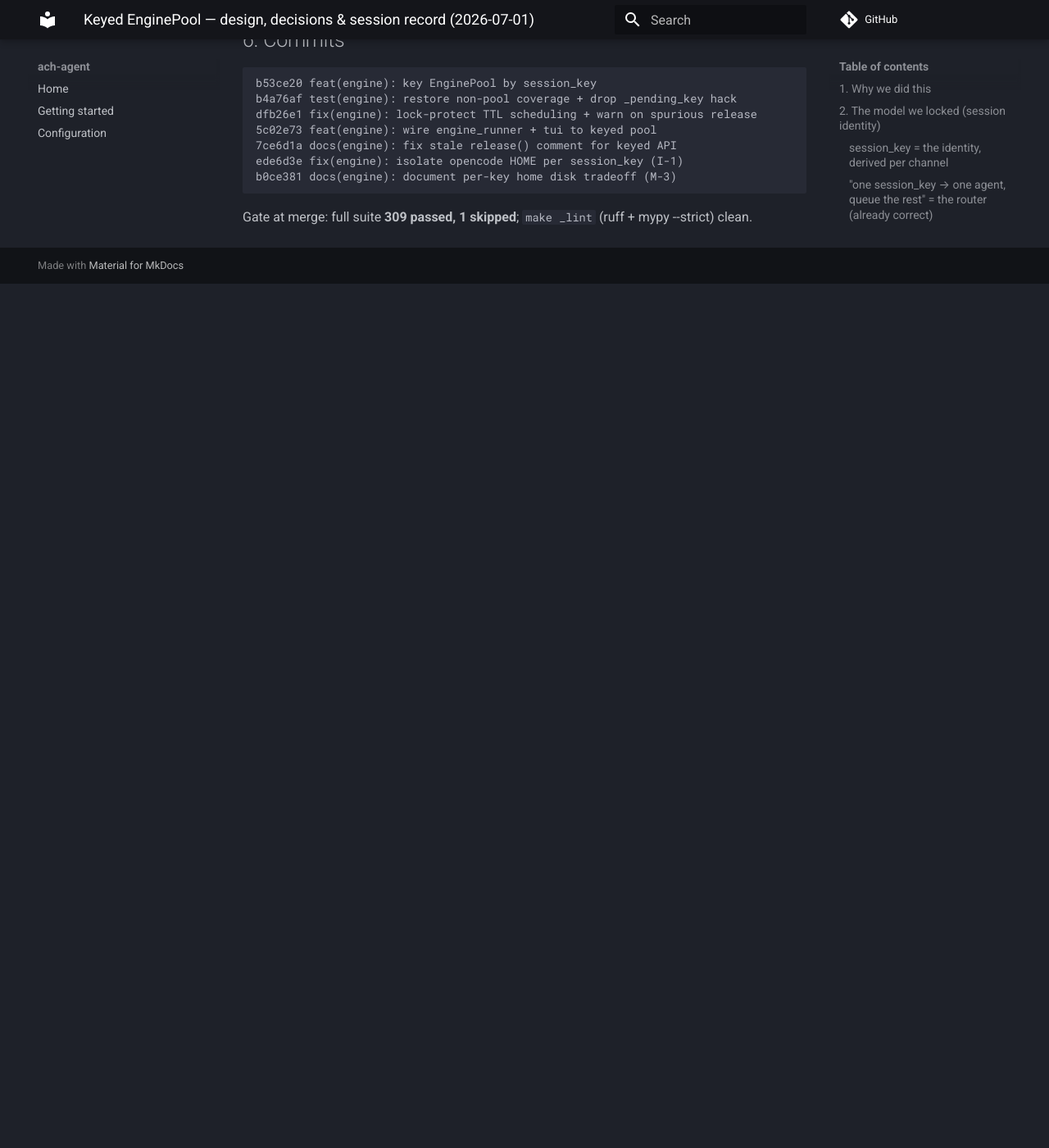
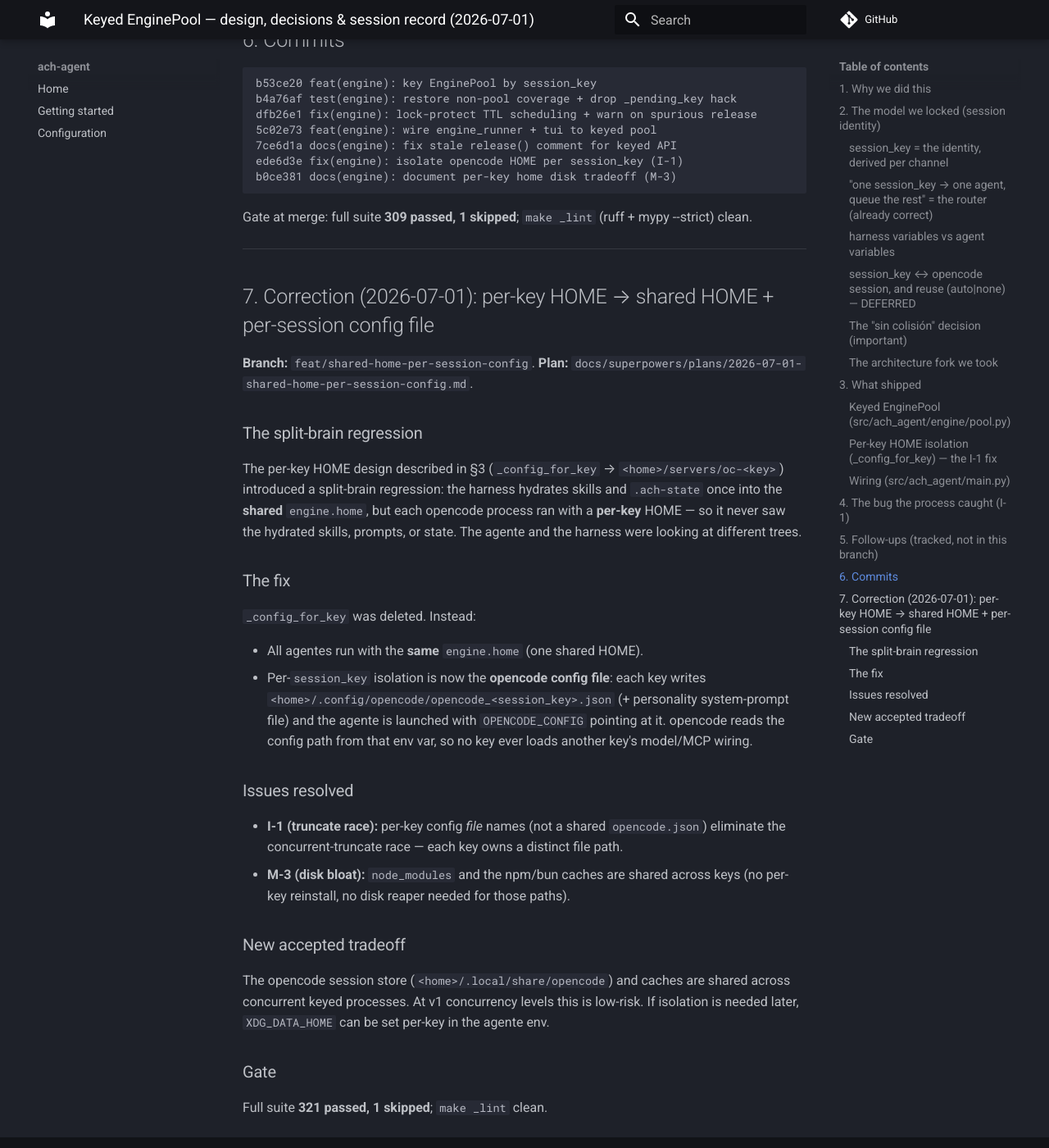
Before and after one commit to ackstorm/ach-agent, an MkDocs documentation site: the page built from docs/references/2026-07-01-keyed-engine-pool.md, in a window 1280 px wide and 1400 px high, scrolled down 4336 px. Shown: the whole window at 82% size. Built offline with MkDocs 1.6.1 and Material for MkDocs 9.7.7, drawn with Linux system fonts in a browser that asks for light colours; comment, search, counter and statistics services are not loaded; before the commit the page ends 4682 px from its top, so only the background shows below that.

Commit message:
docs(engine): shared HOME + per-session config file (supersede per-key home)

````diff
--- a/docs/references/2026-07-01-keyed-engine-pool.md
+++ b/docs/references/2026-07-01-keyed-engine-pool.md
@@ -169,3 +169,44 @@ b0ce381 docs(engine): document per-key home disk tradeoff (M-3)
 ```
 
 Gate at merge: full suite **309 passed, 1 skipped**; `make _lint` (ruff + mypy --strict) clean.
+
+---
+
+## 7. Correction (2026-07-01): per-key HOME → shared HOME + per-session config file
+
+**Branch:** `feat/shared-home-per-session-config`. **Plan:**
+`docs/superpowers/plans/2026-07-01-shared-home-per-session-config.md`.
+
+### The split-brain regression
+
+The per-key HOME design described in §3 (`_config_for_key` → `<home>/servers/oc-<key>`) introduced
+a split-brain regression: the harness hydrates skills and `.ach-state` once into the **shared**
+`engine.home`, but each opencode process ran with a **per-key** HOME — so it never saw the
+hydrated skills, prompts, or state. The agente and the harness were looking at different trees.
+
+### The fix
+
+`_config_for_key` was deleted. Instead:
+
+- All agentes run with the **same** `engine.home` (one shared HOME).
+- Per-`session_key` isolation is now the **opencode config file**: each key writes
+  `<home>/.config/opencode/opencode_<session_key>.json` (+ personality system-prompt file) and
+  the agente is launched with `OPENCODE_CONFIG` pointing at it. opencode reads the config path
+  from that env var, so no key ever loads another key's model/MCP wiring.
+
+### Issues resolved
+
+- **I-1 (truncate race):** per-key config *file* names (not a shared `opencode.json`) eliminate the
+  concurrent-truncate race — each key owns a distinct file path.
+- **M-3 (disk bloat):** `node_modules` and the npm/bun caches are shared across keys (no
+  per-key reinstall, no disk reaper needed for those paths).
+
+### New accepted tradeoff
+
+The opencode session store (`<home>/.local/share/opencode`) and caches are shared across
+concurrent keyed processes. At v1 concurrency levels this is low-risk. If isolation is needed
+later, `XDG_DATA_HOME` can be set per-key in the agente env.
+
+### Gate
+
+Full suite **321 passed, 1 skipped**; `make _lint` clean.
````
Also changed, not shown: docs/index.md (+5 -4 lines).
